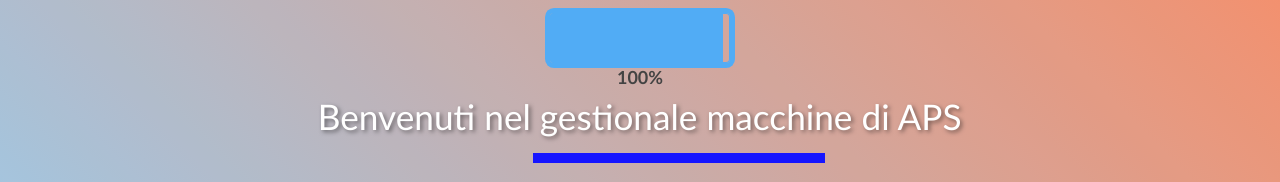
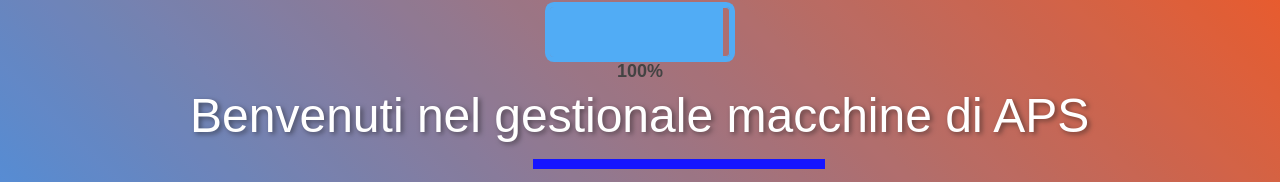
Before and after one commit to mestr0/APS_configuratore, a plain HTML site: page index.html in a window 1280 px wide. Shown: the part 232-414 px from the top of the page. Drawn offline with Linux system fonts and the light colour scheme; grey boxes are pictures that could not be loaded.

Commit message:
Update index.html

```diff
--- a/index.html
+++ b/index.html
@@ -6,7 +6,7 @@
         height: 100%;
         top: 0;
         left: 0;
-        background: linear-gradient(45deg, #87CEFA, #FF7F50);
+        background: linear-gradient(45deg, #1e90ff, #ff4500); /* Colori più vivaci */
         display: flex;
         justify-content: center;
         align-items: center;
@@ -14,11 +14,12 @@
         opacity: 1;
         z-index: 9999;
         text-align: center;
+        font-family: Arial, sans-serif; /* Aggiunto un font più moderno */
     }
 
     /* Stile per il messaggio di benvenuto */
     #benvenutoMessage {
-        font-size: 2em;
+        font-size: 2.5em; /* Aumentata la dimensione del font */
         color: white;
         text-align: center;
         text-shadow: 2px 2px 4px rgba(0, 0, 0, 0.5);
@@ -29,7 +30,7 @@
     /*Animazione del messaggio*/
     @keyframes welcomeAnimation {
         0% { transform: scale(1); }
-        50% { transform: scale(1.1); }
+        50% { transform: scale(1.2); } /* Aumentato l'effetto di zoom */
         100% { transform: scale(1); }
     }
 </style>
```
